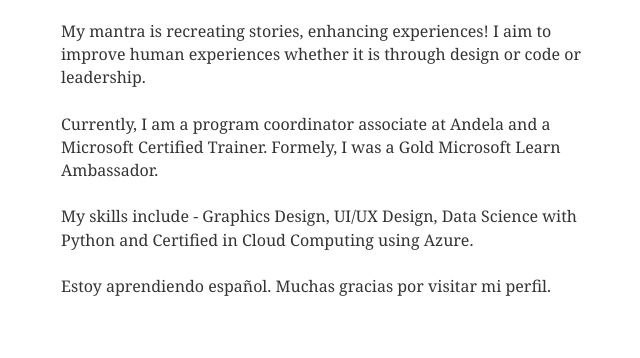
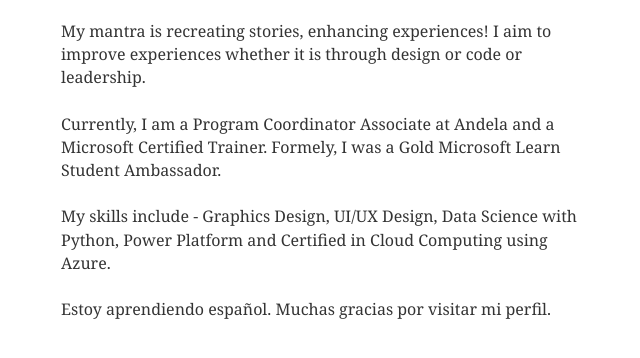
Before and after one commit to BethanyJep/blog-starter-bee, a Gatsby site: page /about in a window 1280 px wide. Shown: the part 50-408 px from the top of the page, without its empty margins (318-958 px from the left). Built offline with nearby package versions, Linux system fonts and the light colour scheme; Gatsby itself is replaced by a stand-in of ours; some packages are replaced by stand-ins of ours; what typography-theme-github would draw is missing.

Commit message:
update about

```diff
--- a/content/__about/resume-en.md
+++ b/content/__about/resume-en.md
@@ -8,11 +8,11 @@
 
 <div align="left">
 
-My mantra is recreating stories, enhancing experiences! I aim to improve human experiences whether it is through design or code or leadership.
+My mantra is recreating stories, enhancing experiences! I aim to improve experiences whether it is through design or code or leadership.
 
-Currently, I am a program coordinator associate at Andela and a Microsoft Certified Trainer. Formely, I was a Gold Microsoft Learn Ambassador.
+Currently, I am a Program Coordinator Associate at Andela and a Microsoft Certified Trainer. Formely, I was a Gold Microsoft Learn Student Ambassador.
 
-My skills include - Graphics Design, UI/UX Design, Data Science with Python and Certified in Cloud Computing using Azure.
+My skills include - Graphics Design, UI/UX Design, Data Science with Python, Power Platform and Certified in Cloud Computing using Azure.
 
 Estoy aprendiendo español. Muchas gracias por visitar mi perfil.
 
--- a/content/blog/personal/2021.md
+++ b/content/blog/personal/2021.md
@@ -88,7 +88,7 @@
 
 ## 2022 Goals and Aspirations
 
-> 💡 Yes, doing a year in review month in is unheard of, but one thing I know, doing the same thing expecting different results is insanity. (Albert Einstein) Therefore, reflecting on the year past is key in looking forward.
+> 💡 Yes, doing a year in review a month in is unheard of, but one thing I know, doing the same thing expecting different results is insanity. (Albert Einstein) Therefore, reflecting on the year past is key in looking forward.
 
 
 2022 already started on a very low note for me. I received two rejections from my dream role and now am questioning what next. However, I intend to focus more on community and content. I started with re-doing my [blog](https://www.bethanyjep.com/) with Gatsby. I cannot wait for what lies ahead!
```
